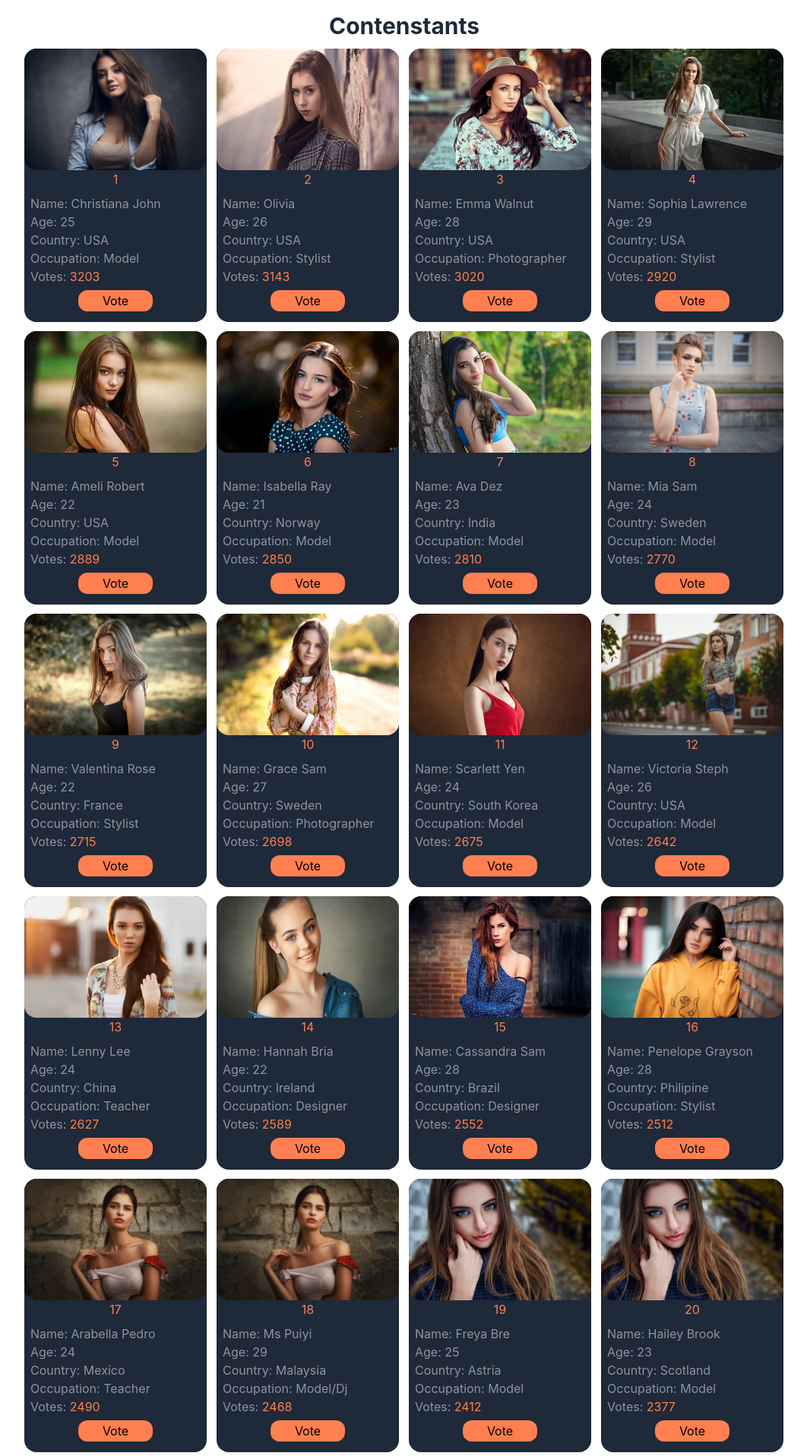
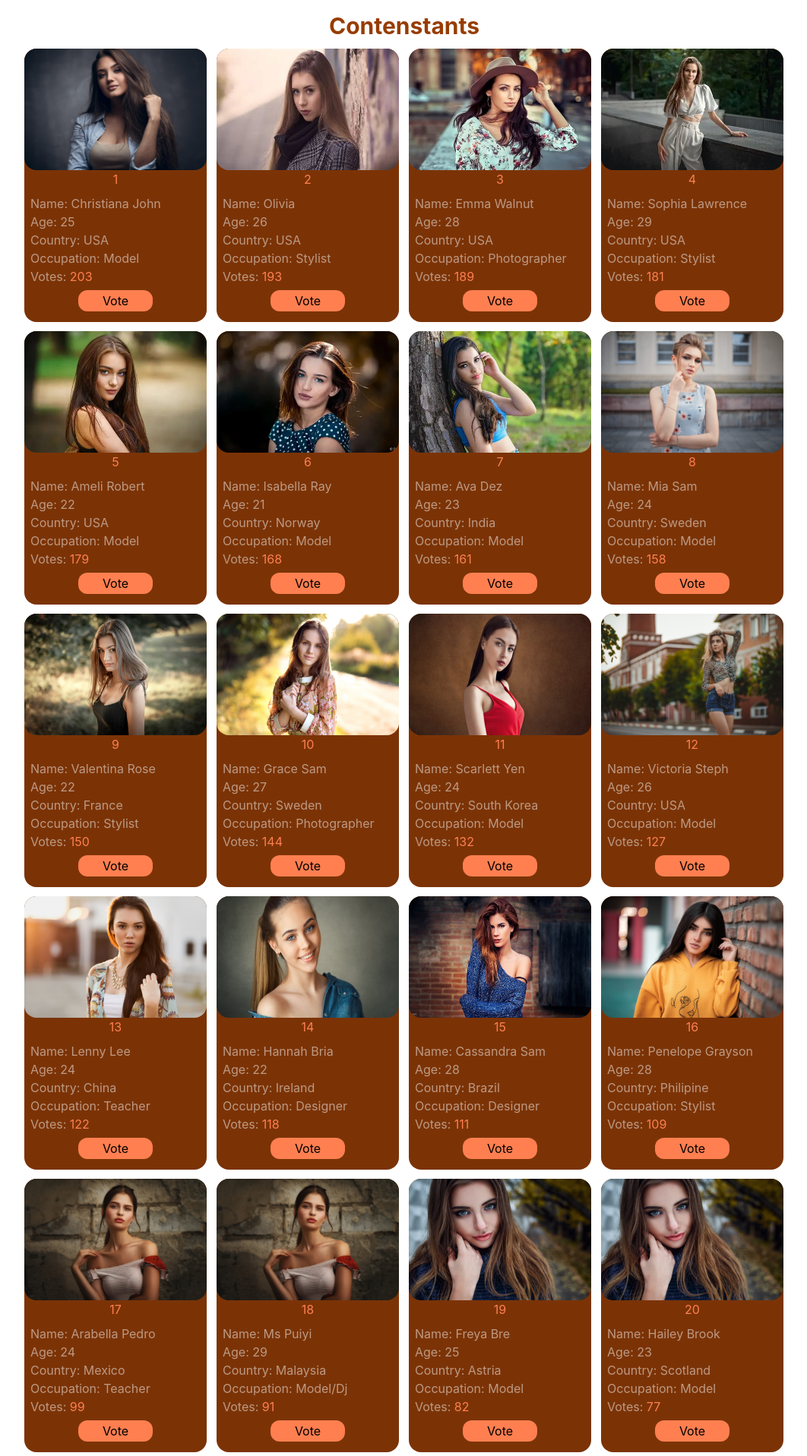
Before and after one commit to iblacksassin/miss-beauty-pageant, a React (Vite) app: page / in a window 1280 px wide. Shown: the part 880-2797 px from the top of the page at 76% size, without its empty margins (108-1170 px from the left). Built offline with nearby package versions, Linux system fonts and the light colour scheme.

Commit message:
Update Contestants.jsx

```diff
--- a/src/Contestants.jsx
+++ b/src/Contestants.jsx
@@ -25,9 +25,9 @@ const Contestants = () => {
   return (
     <div>
       <div className='p-3'>
-        <h2 className='text-center text-3xl font-bold text-gray-800 p-3'>Contenstants</h2>
+        <h2 className='text-center text-3xl font-bold text-amber-800 p-3'>Contenstants</h2>
         <div className='grid lg:grid-cols-4 md:grid-cols-3 sm:grid-cols-2 grid-cols-1 m-auto lg:gap-3 md:gap-5 sm:gap-5 gap-5 lg:w-250 md:w-190 sm:w-150 w-70'>
-            <div className='bg-gray-800 lg:w-60 lg:h-90 md:w-60 md:h-100 sm:w-75 sm:h-105 w-65 h-100 rounded-2xl'>
+            <div className='bg-amber-900 lg:w-60 lg:h-90 md:w-60 md:h-100 sm:w-75 sm:h-105 w-65 h-100 rounded-2xl'>
                 <img src={image} className="lg:w-60 lg:h-40 md:w-60 md:h-50 rounded-2xl" />
                 <h2 className='text-center text-[coral]'>1</h2>
                 <p className='text-white/50 p-2'>
@@ -35,14 +35,14 @@ const Contestants = () => {
                   Age: 25 <br />
                   Country: USA <br />
                   Occupation: Model <br />
-                  Votes: <span className='text-[coral]'>3203</span>
+                  Votes: <span className='text-[coral]'>203</span>
                 </p>
                 <div className='text-center'>
                     <Link to="/vote" className='px-8 py-1 bg-[coral] rounded-xl'>Vote</Link>
                 </div>
             </div>
 
-            <div className='bg-gray-800 lg:w-60 lg:h-90 md:w-60 md:h-100 sm:w-75 sm:h-105 w-65 h-100 rounded-2xl'>
+            <div className='bg-amber-900 lg:w-60 lg:h-90 md:w-60 md:h-100 sm:w-75 sm:h-105 w-65 h-100 rounded-2xl'>
                 <img src={image1} className="lg:w-60 lg:h-40 md:w-60 md:h-50 rounded-2xl" />
                 <h2 className='text-center text-[coral]'>2</h2>
                 <p className='text-white/50 p-2'>
@@ -50,14 +50,14 @@ const Contestants = () => {
                   Age: 26 <br />
                   Country: USA <br />
                   Occupation: Stylist <br />
-                  Votes: <span className='text-[coral]'>3143</span>
+                  Votes: <span className='text-[coral]'>193</span>
                 </p>
                 <div className='text-center'>
                     <Link to="/vote" className='px-8 py-1 bg-[coral] rounded-xl'>Vote</Link>
                 </div>
             </div>
 
-            <div className='bg-gray-800 lg:w-60 lg:h-90 md:w-60 md:h-100 sm:w-75 sm:h-105 w-65 h-100 rounded-2xl'>
+            <div className='bg-amber-900 lg:w-60 lg:h-90 md:w-60 md:h-100 sm:w-75 sm:h-105 w-65 h-100 rounded-2xl'>
                 <img src={image2} className="lg:w-60 lg:h-40 md:w-60 md:h-50 rounded-2xl" />
                 <h2 className='text-center text-[coral]'>3</h2>
                 <p className='text-white/50 p-2'>
@@ -65,14 +65,14 @@ const Contestants = () => {
                   Age: 28 <br />
                   Country: USA <br />
                   Occupation: Photographer <br />
-                  Votes: <span className='text-[coral]'>3020</span>
+                  Votes: <span className='text-[coral]'>189</span>
                 </p>
                 <div className='text-center'>
                     <Link to="/vote" className='px-8 py-1 bg-[coral] rounded-xl'>Vote</Link>
                 </div>
             </div>
 
-            <div className='bg-gray-800 lg:w-60 lg:h-90 md:w-60 md:h-100 sm:w-75 sm:h-105 w-65 h-100 rounded-2xl'>
+            <div className='bg-amber-900 lg:w-60 lg:h-90 md:w-60 md:h-100 sm:w-75 sm:h-105 w-65 h-100 rounded-2xl'>
                 <img src={image3} className="lg:w-60 lg:h-40 md:w-60 md:h-50 rounded-2xl" />
                 <h2 className='text-center text-[coral]'>4</h2>
                 <p className='text-white/50 p-2'>
@@ -80,14 +80,14 @@ const Contestants = () => {
                   Age: 29 <br />
                   Country: USA <br />
                   Occupation: Stylist <br />
-                  Votes: <span className='text-[coral]'>2920</span>
+                  Votes: <span className='text-[coral]'>181</span>
                 </p>
                 <div className='text-center'>
                     <Link to="/vote" className='px-8 py-1 bg-[coral] rounded-xl'>Vote</Link>
                 </div>
             </div>
 
-            <div className='bg-gray-800 lg:w-60 lg:h-90 md:w-60 md:h-100 sm:w-75 sm:h-105 w-65 h-100 rounded-2xl'>
+            <div className='bg-amber-900 lg:w-60 lg:h-90 md:w-60 md:h-100 sm:w-75 sm:h-105 w-65 h-100 rounded-2xl'>
                 <img src={image4} className="lg:w-60 lg:h-40 md:w-60 md:h-50 rounded-2xl" />
                 <h2 className='text-center text-[coral]'>5</h2>
                 <p className='text-white/50 p-2'>
@@ -95,14 +95,14 @@ const Contestants = () => {
                   Age: 22 <br />
                   Country: USA <br />
                   Occupation: Model <br />
-                  Votes: <span className='text-[coral]'>2889</span>
+                  Votes: <span className='text-[coral]'>179</span>
                 </p>
                 <div className='text-center'>
                     <Link to="/vote" className='px-8 py-1 bg-[coral] rounded-xl'>Vote</Link>
                 </div>
             </div>
 
-            <div className='bg-gray-800 lg:w-60 lg:h-90 md:w-60 md:h-100 sm:w-75 sm:h-105 w-65 h-100 rounded-2xl'>
+            <div className='bg-amber-900 lg:w-60 lg:h-90 md:w-60 md:h-100 sm:w-75 sm:h-105 w-65 h-100 rounded-2xl'>
                 <img src={image5} className="lg:w-60 lg:h-40 md:w-60 md:h-50 rounded-2xl" />
                 <h2 className='text-center text-[coral]'>6</h2>
                 <p className='text-white/50 p-2'>
@@ -110,14 +110,14 @@ const Contestants = () => {
                   Age: 21 <br />
                   Country: Norway <br />
                   Occupation: Model <br />
-                  Votes: <span className='text-[coral]'>2850</span>
+                  Votes: <span className='text-[coral]'>168</span>
                 </p>
                 <div className='text-center'>
                     <Link to="/vote" className='px-8 py-1 bg-[coral] rounded-xl'>Vote</Link>
                 </div>
             </div>
 
-            <div className='bg-gray-800 lg:w-60 lg:h-90 md:w-60 md:h-100 sm:w-75 sm:h-105 w-65 h-100 rounded-2xl'>
+            <div className='bg-amber-900 lg:w-60 lg:h-90 md:w-60 md:h-100 sm:w-75 sm:h-105 w-65 h-100 rounded-2xl'>
                 <img src={image6} className="lg:w-60 lg:h-40 md:w-60 md:h-50 rounded-2xl" />
                 <h2 className='text-center text-[coral]'>7</h2>
                 <p className='text-white/50 p-2'>
@@ -125,14 +125,14 @@ const Contestants = () => {
                   Age: 23 <br />
                   Country: India <br />
                   Occupation: Model <br />
-                  Votes: <span className='text-[coral]'>2810</span>
+                  Votes: <span className='text-[coral]'>161</span>
                 </p>
                 <div className='text-center'>
                     <Link to="/vote" className='px-8 py-1 bg-[coral] rounded-xl'>Vote</Link>
                 </div>
             </div>
 
-            <div className='bg-gray-800 lg:w-60 lg:h-90 md:w-60 md:h-100 sm:w-75 sm:h-105 w-65 h-100 rounded-2xl'>
+            <div className='bg-amber-900 lg:w-60 lg:h-90 md:w-60 md:h-100 sm:w-75 sm:h-105 w-65 h-100 rounded-2xl'>
                 <img src={image7} className="lg:w-60 lg:h-40 md:w-60 md:h-50 rounded-2xl" />
                 <h2 className='text-center text-[coral]'>8</h2>
                 <p className='text-white/50 p-2'>
@@ -140,14 +140,14 @@ const Contestants = () => {
                   Age: 24 <br />
                   Country: Sweden <br />
                   Occupation: Model <br />
-                  Votes: <span className='text-[coral]'>2770</span>
+                  Votes: <span className='text-[coral]'>158</span>
                 </p>
                 <div className='text-center'>
                     <Link to="/vote" className='px-8 py-1 bg-[coral] rounded-xl'>Vote</Link>
                 </div>
             </div>
 
-            <div className='bg-gray-800 lg:w-60 lg:h-90 md:w-60 md:h-100 sm:w-75 sm:h-105 w-65 h-100 rounded-2xl'>
+            <div className='bg-amber-900 lg:w-60 lg:h-90 md:w-60 md:h-100 sm:w-75 sm:h-105 w-65 h-100 rounded-2xl'>
                 <img src={image8} className="lg:w-60 lg:h-40 md:w-60 md:h-50 rounded-2xl" />
                 <h2 className='text-center text-[coral]'>9</h2>
                 <p className='text-white/50 p-2'>
@@ -155,14 +155,14 @@ const Contestants = () => {
                   Age: 22 <br />
                   Country: France <br />
                   Occupation: Stylist <br />
-                  Votes: <span className='text-[coral]'>2715</span>
+                  Votes: <span className='text-[coral]'>150</span>
                 </p>
                 <div className='text-center'>
                     <Link to="/vote" className='px-8 py-1 bg-[coral] rounded-xl'>Vote</Link>
                 </div>
             </div>
 
-            <div className='bg-gray-800 lg:w-60 lg:h-90 md:w-60 md:h-100 sm:w-75 sm:h-105 w-65 h-100 rounded-2xl'>
+            <div className='bg-amber-900 lg:w-60 lg:h-90 md:w-60 md:h-100 sm:w-75 sm:h-105 w-65 h-100 rounded-2xl'>
                 <img src={image9} className="lg:w-60 lg:h-40 md:w-60 md:h-50 rounded-2xl" />
                 <h2 className='text-center text-[coral]'>10</h2>
                 <p className='text-white/50 p-2'>
@@ -170,14 +170,14 @@ const Contestants = () => {
                   Age: 27<br />
                   Country: Sweden <br />
                   Occupation: Photographer <br />
-                  Votes: <span className='text-[coral]'>2698</span>
+                  Votes: <span className='text-[coral]'>144</span>
                 </p>
                 <div className='text-center'>
                     <Link to="/vote" className='px-8 py-1 bg-[coral] rounded-xl'>Vote</Link>
                 </div>
             </div>
 
-            <div className='bg-gray-800 lg:w-60 lg:h-90 md:w-60 md:h-100 sm:w-75 sm:h-105 w-65 h-100 rounded-2xl'>
+            <div className='bg-amber-900 lg:w-60 lg:h-90 md:w-60 md:h-100 sm:w-75 sm:h-105 w-65 h-100 rounded-2xl'>
                 <img src={image10} className="lg:w-60 lg:h-40 md:w-60 md:h-50 rounded-2xl" />
                 <h2 className='text-center text-[coral]'>11</h2>
                 <p className='text-white/50 p-2'>
@@ -185,14 +185,14 @@ const Contestants = () => {
                   Age: 24 <br />
                   Country: South Korea <br />
                   Occupation: Model <br />
-                  Votes: <span className='text-[coral]'>2675</span>
+                  Votes: <span className='text-[coral]'>132</span>
                 </p>
                 <div className='text-center'>
                     <Link to="/vote" className='px-8 py-1 bg-[coral] rounded-xl'>Vote</Link>
                 </div>
             </div>
 
-            <div className='bg-gray-800 lg:w-60 lg:h-90 md:w-60 md:h-100 sm:w-75 sm:h-105 w-65 h-100 rounded-2xl'>
+            <div className='bg-amber-900 lg:w-60 lg:h-90 md:w-60 md:h-100 sm:w-75 sm:h-105 w-65 h-100 rounded-2xl'>
                 <img src={image11} className="lg:w-60 lg:h-40 md:w-60 md:h-50 rounded-2xl" />
                 <h2 className='text-center text-[coral]'>12</h2>
                 <p className='text-white/50 p-2'>
@@ -200,14 +200,14 @@ const Contestants = () => {
                   Age: 26 <br />
                   Country: USA <br />
                   Occupation: Model <br />
-                  Votes: <span className='text-[coral]'>2642</span>
+                  Votes: <span className='text-[coral]'>127</span>
                 </p>
                 <div className='text-center'>
                     <Link to="/vote" className='px-8 py-1 bg-[coral] rounded-xl'>Vote</Link>
                 </div>
             </div>
 
-            <div className='bg-gray-800 lg:w-60 lg:h-90 md:w-60 md:h-100 sm:w-75 sm:h-105 w-65 h-100 rounded-2xl'>
+            <div className='bg-amber-900 lg:w-60 lg:h-90 md:w-60 md:h-100 sm:w-75 sm:h-105 w-65 h-100 rounded-2xl'>
                 <img src={image12} className="lg:w-60 lg:h-40 md:w-60 md:h-50 rounded-2xl" />
                 <h2 className='text-center text-[coral]'>13</h2>
                 <p className='text-white/50 p-2'>
@@ -215,14 +215,14 @@ const Contestants = () => {
                   Age: 24 <br />
                   Country: China <br />
                   Occupation: Teacher <br />
-                  Votes: <span className='text-[coral]'>2627</span>
+                  Votes: <span className='text-[coral]'>122</span>
                 </p>
                 <div className='text-center'>
                     <Link to="/vote" className='px-8 py-1 bg-[coral] rounded-xl'>Vote</Link>
                 </div>
             </div>
 
-            <div className='bg-gray-800 lg:w-60 lg:h-90 md:w-60 md:h-100 sm:w-75 sm:h-105 w-65 h-100 rounded-2xl'>
+            <div className='bg-amber-900 lg:w-60 lg:h-90 md:w-60 md:h-100 sm:w-75 sm:h-105 w-65 h-100 rounded-2xl'>
                 <img src={image13} className="lg:w-60 lg:h-40 md:w-60 md:h-50 rounded-2xl" />
                 <h2 className='text-center text-[coral]'>14</h2>
                 <p className='text-white/50 p-2'>
@@ -230,14 +230,14 @@ const Contestants = () => {
                   Age: 22 <br />
                   Country: Ireland <br />
                   Occupation: Designer <br />
-                  Votes: <span className='text-[coral]'>2589</span>
+                  Votes: <span className='text-[coral]'>118</span>
                 </p>
                 <div className='text-center'>
                     <Link to="/vote" className='px-8 py-1 bg-[coral] rounded-xl'>Vote</Link>
                 </div>
             </div>
 
-            <div className='bg-gray-800 lg:w-60 lg:h-90 md:w-60 md:h-100 sm:w-75 sm:h-105 w-65 h-100 rounded-2xl'>
+            <div className='bg-amber-900 lg:w-60 lg:h-90 md:w-60 md:h-100 sm:w-75 sm:h-105 w-65 h-100 rounded-2xl'>
                 <img src={image14} className="lg:w-60 lg:h-40 md:w-60 md:h-50 rounded-2xl" />
                 <h2 className='text-center text-[coral]'>15</h2>
                 <p className='text-white/50 p-2'>
@@ -245,14 +245,14 @@ const Contestants = () => {
                   Age: 28 <br />
                   Country: Brazil <br />
                   Occupation: Designer <br />
-                  Votes: <span className='text-[coral]'>2552</span>
+                  Votes: <span className='text-[coral]'>111</span>
                 </p>
                 <div className='text-center'>
                     <Link to="/vote" className='px-8 py-1 bg-[coral] rounded-xl'>Vote</Link>
                 </div>
             </div>
 
-            <div className='bg-gray-800 lg:w-60 lg:h-90 md:w-60 md:h-100 sm:w-75 sm:h-105 w-65 h-100 rounded-2xl'>
+            <div className='bg-amber-900 lg:w-60 lg:h-90 md:w-60 md:h-100 sm:w-75 sm:h-105 w-65 h-100 rounded-2xl'>
                 <img src={image15} className="lg:w-60 lg:h-40 md:w-60 md:h-50 rounded-2xl" />
                 <h2 className='text-center text-[coral]'>16</h2>
                 <p className='text-white/50 p-2'>
@@ -260,14 +260,14 @@ const Contestants = () => {
                   Age: 28 <br />
                   Country: Philipine <br />
                   Occupation: Stylist <br />
-                  Votes: <span className='text-[coral]'>2512</span>
+                  Votes: <span className='text-[coral]'>109</span>
                 </p>
                 <div className='text-center'>
                     <Link to="/vote" className='px-8 py-1 bg-[coral] rounded-xl'>Vote</Link>
                 </div>
             </div>
 
-            <div className='bg-gray-800 lg:w-60 lg:h-90 md:w-60 md:h-100 sm:w-75 sm:h-105 w-65 h-100 rounded-2xl'>
+            <div className='bg-amber-900 lg:w-60 lg:h-90 md:w-60 md:h-100 sm:w-75 sm:h-105 w-65 h-100 rounded-2xl'>
                 <img src={image16} className="lg:w-60 lg:h-40 md:w-60 md:h-50 rounded-2xl" />
                 <h2 className='text-center text-[coral]'>17</h2>
                 <p className='text-white/50 p-2'>
@@ -275,14 +275,14 @@ const Contestants = () => {
                   Age: 24 <br />
                   Country: Mexico <br />
                   Occupation: Teacher <br />
-                  Votes: <span className='text-[coral]'>2490</span>
+                  Votes: <span className='text-[coral]'>99</span>
                 </p>
                 <div className='text-center'>
                     <Link to="/vote" className='px-8 py-1 bg-[coral] rounded-xl'>Vote</Link>
                 </div>
             </div>
 
-            <div className='bg-gray-800 lg:w-60 lg:h-90 md:w-60 md:h-100 sm:w-75 sm:h-105 w-65 h-100 rounded-2xl'>
+            <div className='bg-amber-900 lg:w-60 lg:h-90 md:w-60 md:h-100 sm:w-75 sm:h-105 w-65 h-100 rounded-2xl'>
                 <img src={image17} className="lg:w-60 lg:h-40 md:w-60 md:h-50 rounded-2xl" />
                 <h2 className='text-center text-[coral]'>18</h2>
                 <p className='text-white/50 p-2'>
@@ -290,14 +290,14 @@ const Contestants = () => {
                   Age: 29 <br />
                   Country: Malaysia <br />
                   Occupation: Model/Dj <br />
-                  Votes: <span className='text-[coral]'>2468</span>
+                  Votes: <span className='text-[coral]'>91</span>
                 </p>
                 <div className='text-center'>
                     <Link to="/vote" className='px-8 py-1 bg-[coral] rounded-xl'>Vote</Link>
                 </div>
             </div>
 
-            <div className='bg-gray-800 lg:w-60 lg:h-90 md:w-60 md:h-100 sm:w-75 sm:h-105 w-65 h-100 rounded-2xl'>
+            <div className='bg-amber-900 lg:w-60 lg:h-90 md:w-60 md:h-100 sm:w-75 sm:h-105 w-65 h-100 rounded-2xl'>
                 <img src={image18} className="lg:w-60 lg:h-40 md:w-60 md:h-50 rounded-2xl" />
                 <h2 className='text-center text-[coral]'>19</h2>
                 <p className='text-white/50 p-2'>
@@ -305,14 +305,14 @@ const Contestants = () => {
                   Age: 25 <br />
                   Country: Astria <br />
                   Occupation: Model <br />
-                  Votes: <span className='text-[coral]'>2412</span>
+                  Votes: <span className='text-[coral]'>82</span>
                 </p>
                 <div className='text-center'>
                     <Link to="/vote" className='px-8 py-1 bg-[coral] rounded-xl'>Vote</Link>
                 </div>
             </div>
 
-            <div className='bg-gray-800 lg:w-60 lg:h-90 md:w-60 md:h-100 sm:w-75 sm:h-105 w-65 h-100 rounded-2xl'>
+            <div className='bg-amber-900 lg:w-60 lg:h-90 md:w-60 md:h-100 sm:w-75 sm:h-105 w-65 h-100 rounded-2xl'>
                 <img src={image19} className="lg:w-60 lg:h-40 md:w-60 md:h-50 rounded-2xl" />
                 <h2 className='text-center text-[coral]'>20</h2>
                 <p className='text-white/50 p-2'>
@@ -320,7 +320,7 @@ const Contestants = () => {
                   Age: 23 <br />
                   Country: Scotland <br />
                   Occupation: Model <br />
-                  Votes: <span className='text-[coral]'>2377</span>
+                  Votes: <span className='text-[coral]'>77</span>
                 </p>
                 <div className='text-center'>
                     <Link to="/vote" className='px-8 py-1 bg-[coral] rounded-xl'>Vote</Link>
```
